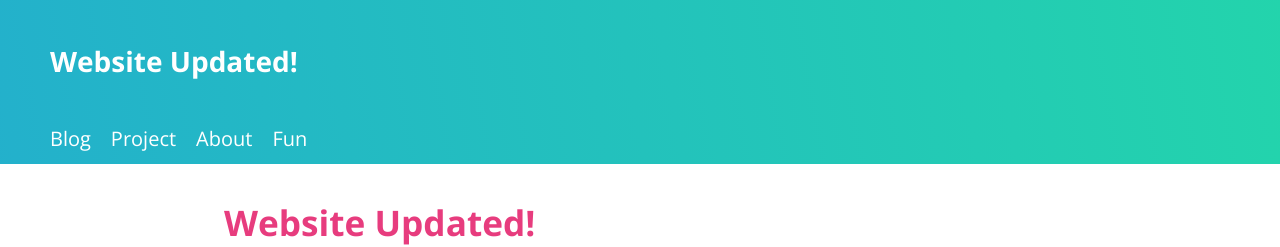
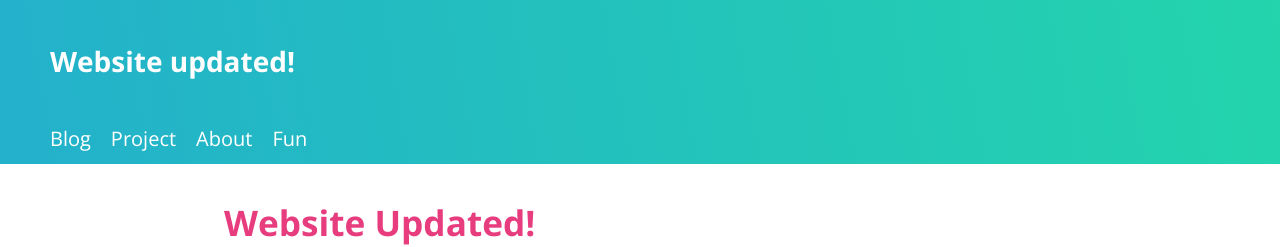
Before and after one commit to Owenll66/Owenll66.github.io, a Jekyll site: the page built from _posts/2019-05-12-siteUpdate.md, in a window 1280 px wide. Shown: the top 247 px of the page. Built offline with Jekyll 4.4.1, drawn with Linux system fonts in a browser that asks for light colours; comment, search, counter and statistics services are not loaded.

Commit message:
update blog

```diff
--- a/_posts/2019-05-12-siteUpdate.md
+++ b/_posts/2019-05-12-siteUpdate.md
@@ -1,6 +1,6 @@
 ---
 layout: blog
-title: Website Updated!
+title: Website updated!
 description: website source code available!
 
 author: owenll66
```
Also changed, not shown: _posts/2019-04-22-dokidoki.md (+1 -1 lines), 4 other files.
